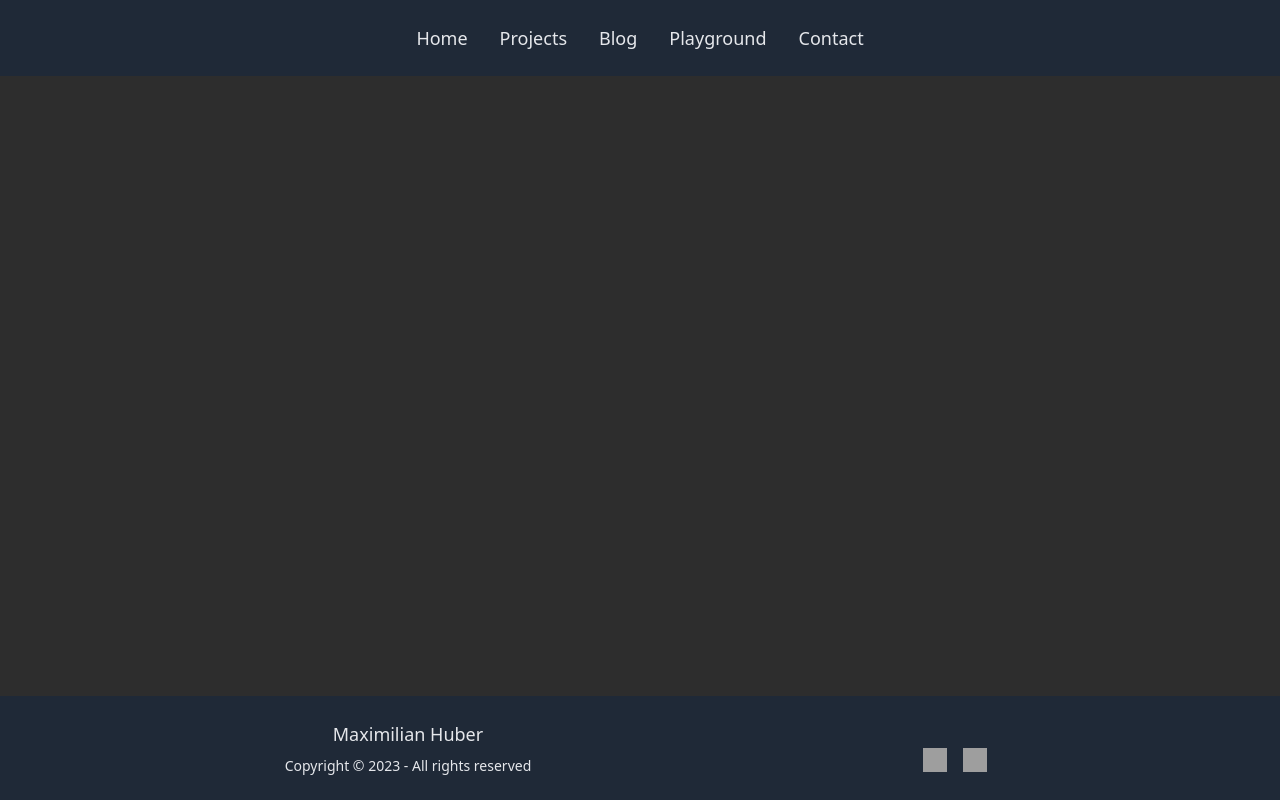
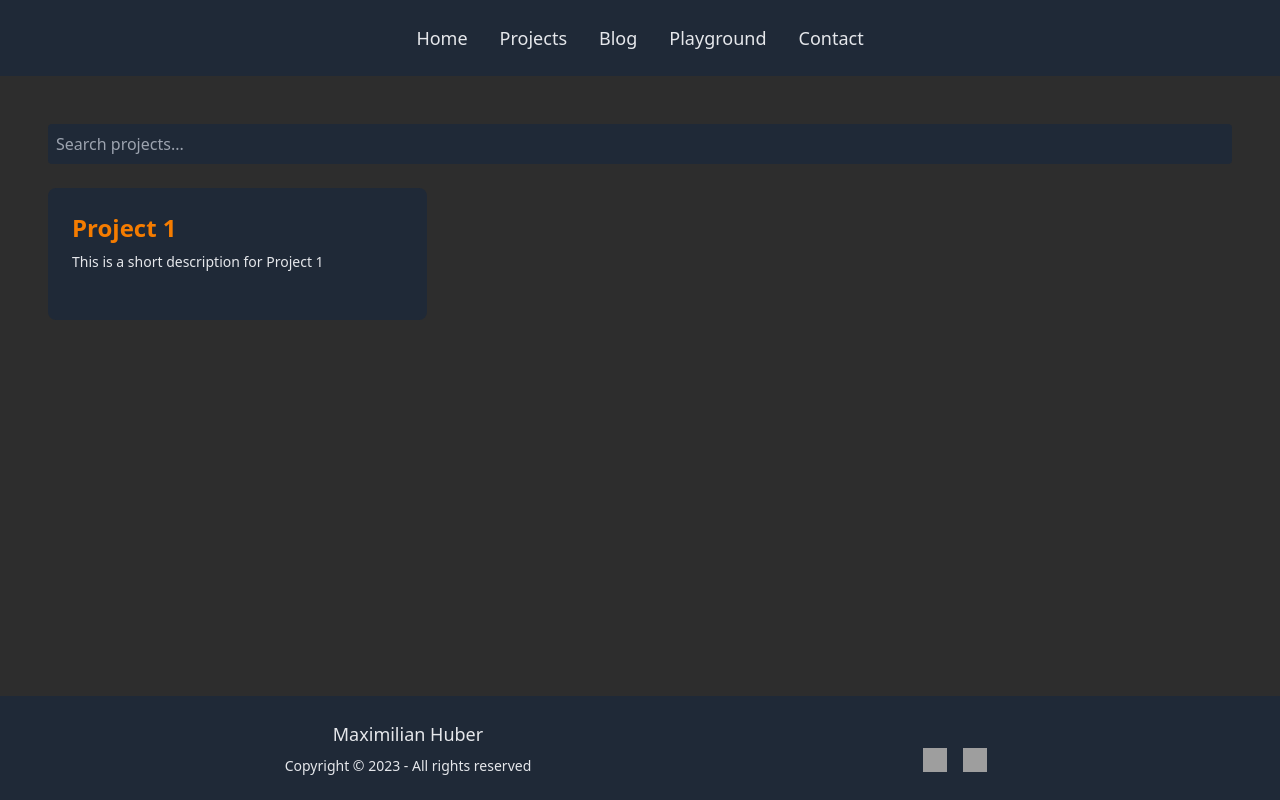
Before and after one commit to Rlyehan/personal-website, a React (Create React App) app in the folder frontend/: page /projects in a window 1280 px wide. Built offline with nearby package versions, Linux system fonts and the light colour scheme; grey boxes are pictures that could not be loaded.

Commit message:
added projects base

```diff
--- a/frontend/src/App.tsx
+++ b/frontend/src/App.tsx
@@ -4,7 +4,7 @@ import { BrowserRouter as Router, Route, Routes } from 'react-router-dom';
 import Home from './pages/Home';
 import Header from './components/Header';
 import Footer from './components/Footer';
-import Playground from './pages/Playground';
+import Projects from './pages/Projects';
 import Blog from './pages/Blog';
 
 function App() {
@@ -15,7 +15,7 @@ function App() {
         <main className="flex-grow p-4 md:p-8">
           <Routes>
             <Route path="/" element={<Home />} />
-            <Route path="/playground" element={<Playground />} />
+            <Route path="/projects" element={<Projects />} />
             <Route path="/blog" element={<Blog />} />
           </Routes>
         </main>
--- /dev/null
+++ b/frontend/src/components/ProjectCard.tsx
@@ -0,0 +1,27 @@
+import React from 'react';
+
+interface ProjectCardProps {
+  id: number;
+  title: string;
+  description: string;
+  githubUrl: string;
+}
+
+const ProjectCard: React.FC<ProjectCardProps> = ({
+  id,
+  title,
+  description,
+  githubUrl,
+}) => {
+  return (
+    <div
+      className="bg-gray-800 rounded-lg p-4 cursor-pointer transition-colors duration-200 hover:bg-gray-700"
+      onClick={() => window.open(githubUrl, '_blank')}
+    >
+      <h2 className="text-2xl text-dark-orange font-semibold mb-2">{title}</h2>
+      <p className="text-gray-200 text-sm mb-4">{description}</p>
+    </div>
+  );
+};
+
+export default ProjectCard;
--- a/frontend/src/pages/Projects.tsx
+++ b/frontend/src/pages/Projects.tsx
@@ -1,16 +1,38 @@
-import React from 'react';
-import Header from '../components/Header';
-import Footer from '../components/Footer';
+import React, { useState } from 'react';
+import ProjectCard from '../components/ProjectCard';
+
+const projectsData = [
+  {
+    id: 1,
+    title: 'Project 1',
+    description: 'This is a short description for Project 1',
+    imageUrl: 'https://via.placeholder.com/300',
+    githubUrl: 'https://github.com/username/project1',
+  },
+];
 
 const Projects: React.FC = () => {
+  const [search, setSearch] = useState('');
+
+  //TODO: Implement search functionality
+  const performSearch = (query: string) => {
+    setSearch(query);
+  };
+
   return (
-    <div className="min-h-screen flex flex-col">
-      <Header />
-      <main className="flex-grow">
-        {/* Add your projects content here */}
-        <h2 className="text-xl font-bold">My Projects</h2>
-      </main>
-      <Footer />
+    <div className="container mx-auto p-4">
+      <input
+        type="text"
+        className="w-full p-2 mb-4 bg-gray-800 text-white rounded"
+        placeholder="Search projects..."
+        value={search}
+        onChange={(e) => performSearch(e.target.value)}
+      />
+      <div className="grid grid-cols-1 md:grid-cols-2 lg:grid-cols-3 gap-4">
+        {projectsData.map((project) => (
+          <ProjectCard key={project.id} {...project} />
+        ))}
+      </div>
     </div>
   );
 };
```
